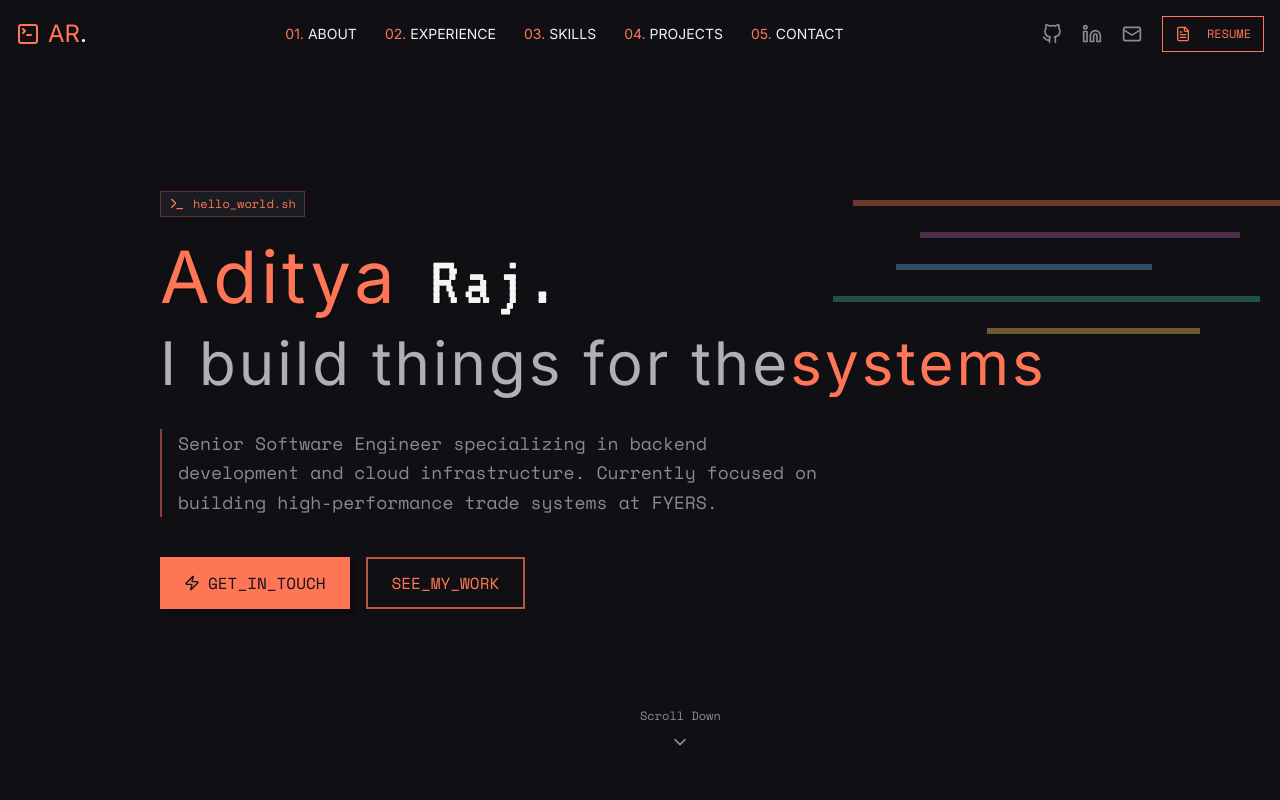
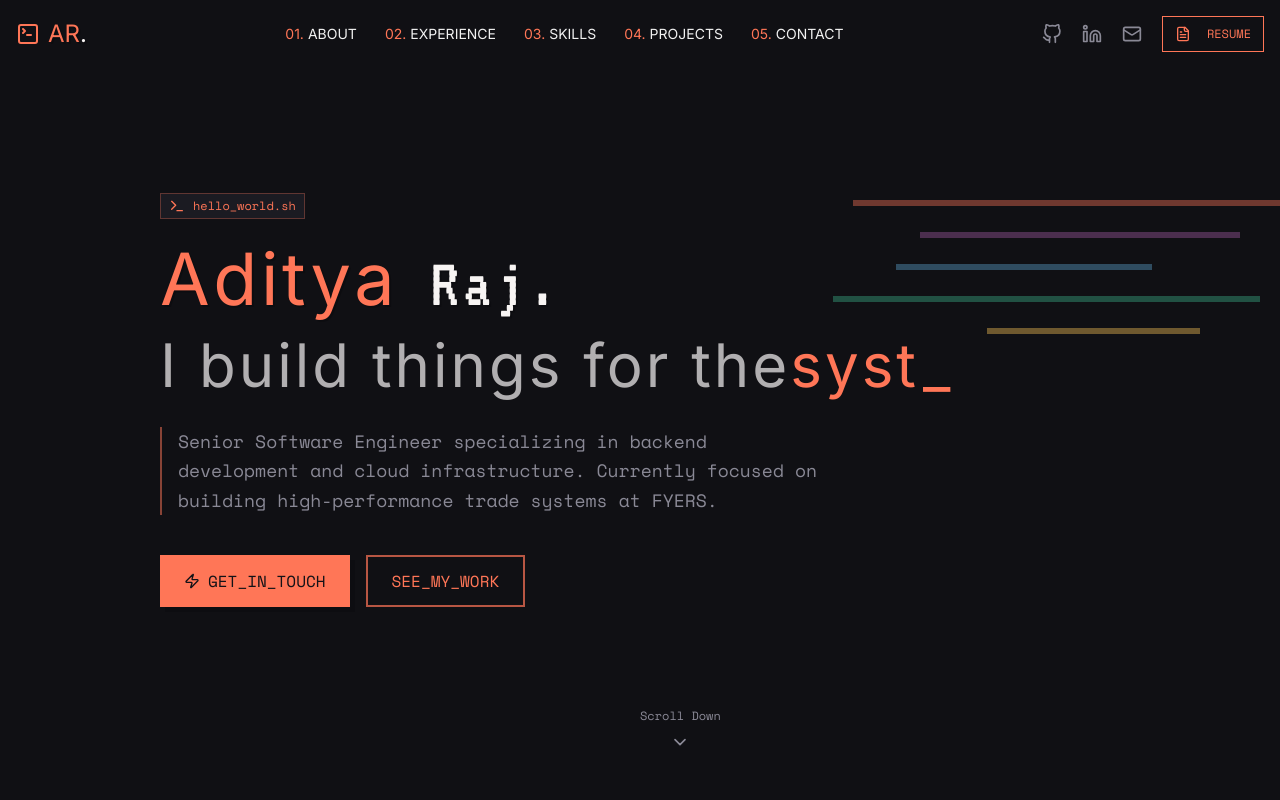
Before and after one commit to vkmaurya09/vinaymaurya_portfolio, a React (Vite) app: page / in a window 1280 px wide. Shown: the top 800 px of the page. Built offline with nearby package versions, Linux system fonts and the light colour scheme.

Commit message:
Fix typing effect
Implement correct typing animation with deletion and new word typing.

```diff
--- a/src/components/Hero.tsx
+++ b/src/components/Hero.tsx
@@ -4,18 +4,59 @@ import { useEffect, useState } from "react";
 
 const Hero = () => {
   const [isVisible, setIsVisible] = useState(false);
-  const [textIndex, setTextIndex] = useState(0);
+  const [displayText, setDisplayText] = useState("");
+  const [isDeleting, setIsDeleting] = useState(false);
+  const [currentIndex, setCurrentIndex] = useState(0);
   const typingTexts = ["web", "future", "cloud", "systems", "experiences"];
+  const typingSpeed = 100; // ms per character
+  const deletingSpeed = 75; // slightly faster deletion
+  const pauseBeforeDelete = 800; // pause before starting to delete
 
   useEffect(() => {
     setIsVisible(true);
 
-    const textInterval = setInterval(() => {
-      setTextIndex((prevIndex) => (prevIndex + 1) % typingTexts.length);
-    }, 2000);
+    const typeEffect = () => {
+      const currentWord = typingTexts[currentIndex];
 
-    return () => clearInterval(textInterval);
-  }, []);
+      // If deleting
+      if (isDeleting) {
+        setDisplayText((prev) => prev.substring(0, prev.length - 1));
+
+        // If done deleting, start typing the next word
+        if (displayText === "") {
+          setIsDeleting(false);
+          setCurrentIndex((prevIndex) => (prevIndex + 1) % typingTexts.length);
+        }
+      }
+      // If typing
+      else {
+        setDisplayText((prev) =>
+          currentWord.substring(0, prev.length + 1)
+        );
+
+        // If done typing, pause then start deleting
+        if (displayText === currentWord) {
+          setTimeout(() => {
+            setIsDeleting(true);
+          }, pauseBeforeDelete);
+          return;
+        }
+      }
+    };
+
+    // Set initial text
+    if (displayText === "" && !isDeleting) {
+      setDisplayText(typingTexts[0][0]);
+    }
+
+    // Set up the typing interval
+    const interval = setInterval(
+      typeEffect,
+      isDeleting ? deletingSpeed : typingSpeed
+    );
+
+    return () => clearInterval(interval);
+  }, [displayText, isDeleting, currentIndex, typingTexts]);
 
   return (
     <section id="hero" className="min-h-screen flex flex-col justify-center relative px-4 retro-container scanlines">
@@ -30,11 +71,11 @@ const Hero = () => {
             <span className="text-retro-orange">Aditya</span> Raj.
           </h1>
 
-          <h2 className="text-3xl sm:text-5xl md:text-6xl font-display text-retro-text/70 mb-8 flex">
+          <h2 className="text-3xl sm:text-5xl md:text-6xl font-display text-retro-text/70 mb-8 flex flex-wrap">
             <span>I build things for the </span>
-            <div className="overflow-hidden inline-block relative" style={{ width: `${typingTexts[textIndex].length * 0.6}em` }}>
-              <span className="text-retro-orange">{typingTexts[textIndex]}</span>
-              <span className="text-retro-orange animate-blink ml-1 absolute right-[-0.5em]">_</span>
+            <div className="inline-flex relative">
+              <span className="text-retro-orange">{displayText}</span>
+              <span className="text-retro-orange animate-blink ml-1">_</span>
             </div>
           </h2>
 
```
